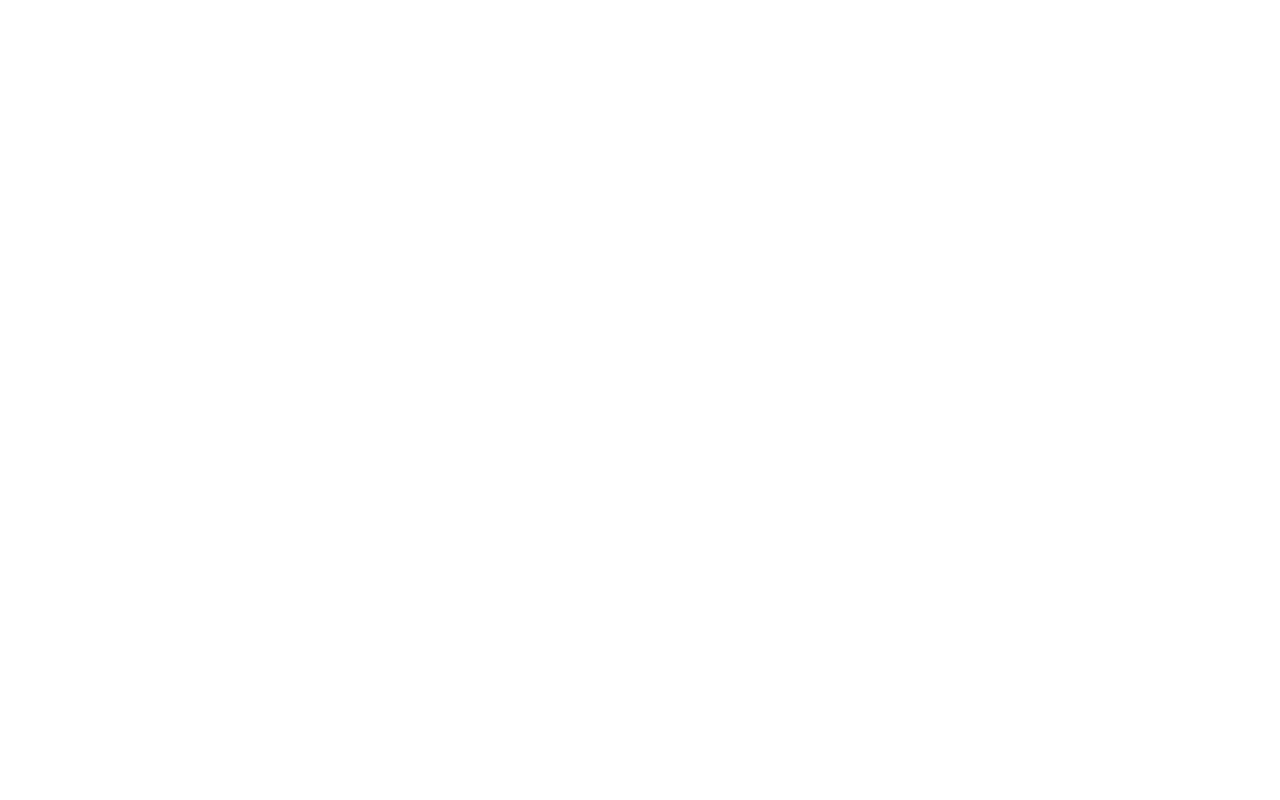
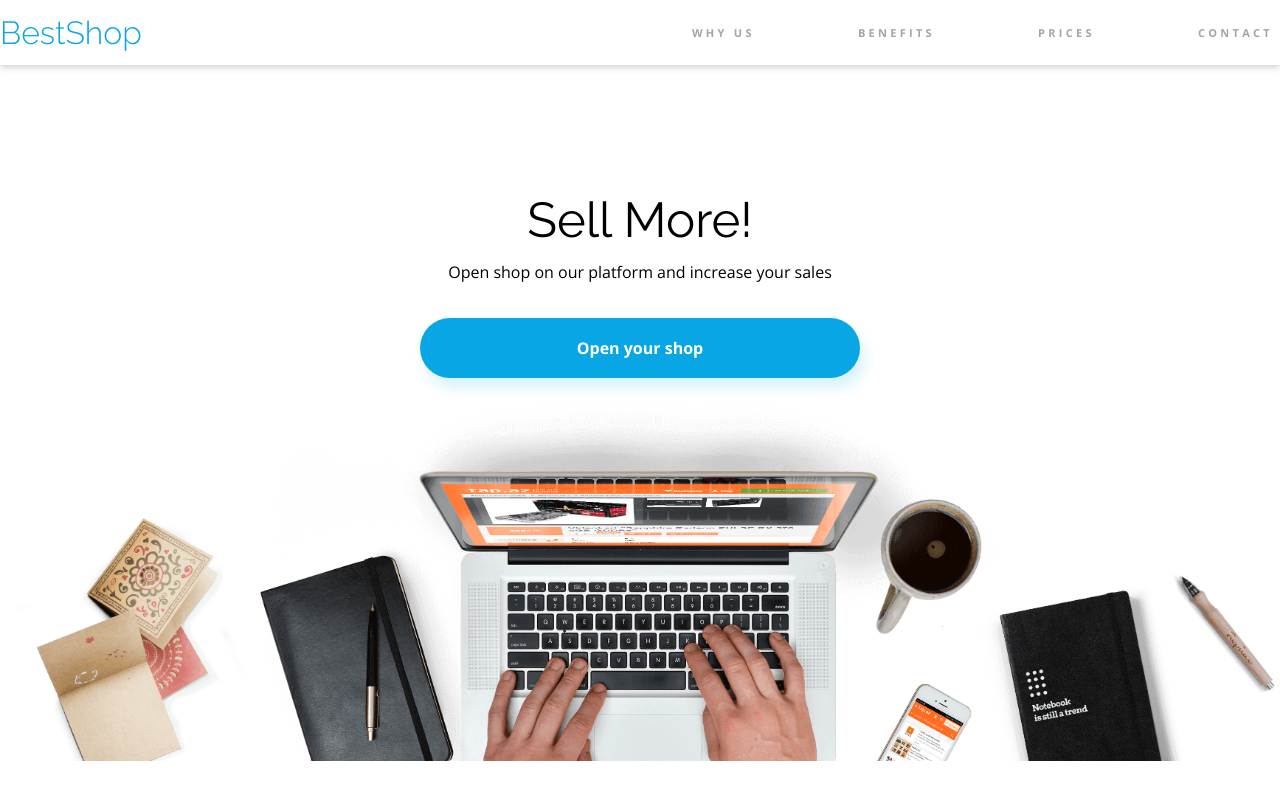
Before and after one commit to gosiapulawska/BestShop, a plain HTML site: page index.html in a window 1280 px wide. Drawn offline with nearby package versions, Linux system fonts and the light colour scheme.

Commit message:
Adding page header

```diff
--- a/css/style.css
+++ b/css/style.css
@@ -1,6 +1,6 @@
 :root {
-    --font-primary: 'Raleway', sans-serif;
-    --font-secondary: 'Open Sans', sans-serif;
+    --font-primary: 'Open Sans', sans-serif;
+    --font-secondary: 'Raleway', sans-serif;
 
     --color-primary: #08A6E4;
     --color-primary-shadow: rgba(7, 172, 230, .16);
@@ -11,9 +11,21 @@
     --color-grey: #A5A5A5;
     --color-light-grey: #F7F7F7;
     --color-white: #FFFFFF;
-    --light-blue-shadow: 5px 10px 14px #07ACE629;
+}
 
+* {
     box-sizing: border-box;
+}
+
+body {
+    font-family: var(--font-primary);
+    font-weight: 400;
+}
+
+a {
+    text-decoration: none;
+    cursor: pointer;
+    display: inline-block;
 }
 
 .container {
@@ -25,10 +37,9 @@
 
 /*Buttons*/
 .button {
-    font-family: var(--font-secondary);
     color: var(--color-white);
     background-color: var(--color-primary);
-    box-shadow: var(--light-blue-shadow);
+    box-shadow: 5px 10px 14px #07ACE629;
 }
 
 .button--pink {
@@ -42,22 +53,83 @@
 
 /*Headings & Paragraphs*/
 h1, h2 {
-    font-family: var(--font-primary);
+    font-family: var(--font-secondary);
     font-size: 49px;
-    font-weight: 400;
     color: var(--color-black);
 }
 
 h3 {
-    font-family: var(--font-primary);
+    font-family: var(--font-secondary);
     font-size: 36px;
-    font-weight: 400;
     color: var(--color-black);
 }
 
 p {
-    font-family: var(--font-secondary);
     font-size: 16px;
-    font-weight: 400;
     color: var(--color-black);
 }
+
+/*Header*/
+
+.header {
+    height: 100vh;
+}
+
+.nav {
+    background-color: var(--color-white);
+    box-shadow: 0 3px 6px #00000029;
+}
+
+.nav__content {
+    display: flex;
+    justify-content: space-between;
+    align-items: center;
+}
+
+.nav__logo {
+    color: var(--color-primary);
+    font-size: 32px;
+    font-family: var(--font-secondary);
+    font-weight: 300;
+}
+
+.nav__link {
+    padding: 27px 7px;
+    margin-left: 85px;
+    text-transform: uppercase;
+    font-size: 11px;
+    font-weight: 700;
+    color: var(--color-grey);
+    letter-spacing: 3.28px;
+}
+
+.nav__link:hover {
+    color: var(--color-black);
+    border-bottom: 4px solid var(--color-primary);
+    padding: 23px 7px;
+}
+
+.header__body {
+    display: flex;
+    flex-direction: column;
+    align-items: center;
+}
+
+.header__title {
+    margin: 130px 0 20px 0;
+}
+
+.header__subtitle {
+    margin-bottom: 38px;
+}
+
+.header__button {
+    padding: 22px 157px;
+    border-radius: 40px;
+    font-weight: 700;
+}
+
+.header__image {
+    width: 100%;
+    height: auto;
+}
--- a/index.html
+++ b/index.html
@@ -16,6 +16,25 @@
     <link rel="stylesheet" href="./css/style.css">
 </head>
 <body>
+    <header class="header">
+        <nav class="nav">
+            <div class="nav__content container">
+                <a href="#" class="nav__logo">BestShop</a>
+                <div class="nav__list">
+                    <a href="#why-us" class="nav__link">Why us</a>
+                    <a href="#benefits" class="nav__link">Benefits</a>
+                    <a href="#prices" class="nav__link">Prices</a>
+                    <a href="#contact" class="nav__link">Contact</a>
+                </div>
+            </div>
+        </nav>
+        <section class="header__body">
+            <h1 class="header__title">Sell More!</h1>
+            <p class="header__subtitle">Open shop on our platform and increase your sales</p>
+            <a href="#" class="header__button button">Open your shop</a>
+            <img src="./assets/Background.png" alt="header image" class="header__image">
+        </section>
+    </header>
 
 </body>
 </html>
```
